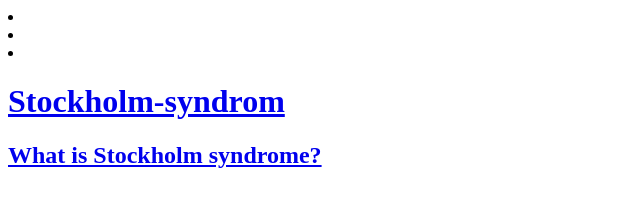
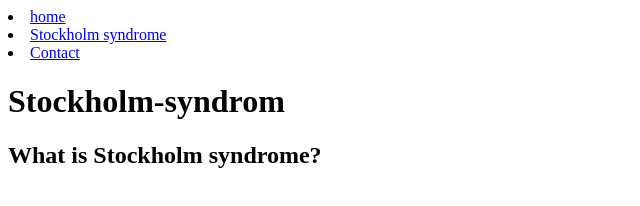
Before and after one commit to johan-kindgren/stockholm-syndrom, a plain HTML site: page index.html in a window 1280 px wide. Shown: the whole page, without its empty margins (0-640 px from the left). Drawn offline with Linux system fonts and the light colour scheme.

Commit message:
creat menu

```diff
--- a/index.html
+++ b/index.html
@@ -9,15 +9,17 @@
 </head>
 <header>
     <nav class="nav-area"
-    <ul>
-        <li><a href="index.html>home</a>"</li>
-        <li><a href="index.html>home</a>"</li>
-        <li><a href="index.html>home</a>"</li>
-    </ul>
+        <ul>
+            <li><a href="index.html">home</a></li>
+            <li><a href="info.html">Stockholm syndrome</a></li>
+            <li><a href="contact.html">Contact</a></li>
+        </ul>
+    </nav>
+    </nav>
 </header>
 
 <body>
-<h1>Stockholm-syndrom</h1>
-<h2>What is Stockholm syndrome?</h2>
+    <h1>Stockholm-syndrom</h1>
+    <h2>What is Stockholm syndrome?</h2>
 </body>
 <!-- <footer>footer</footer> -->
```
Also changed, not shown: contact.html (added), info.html (added).
